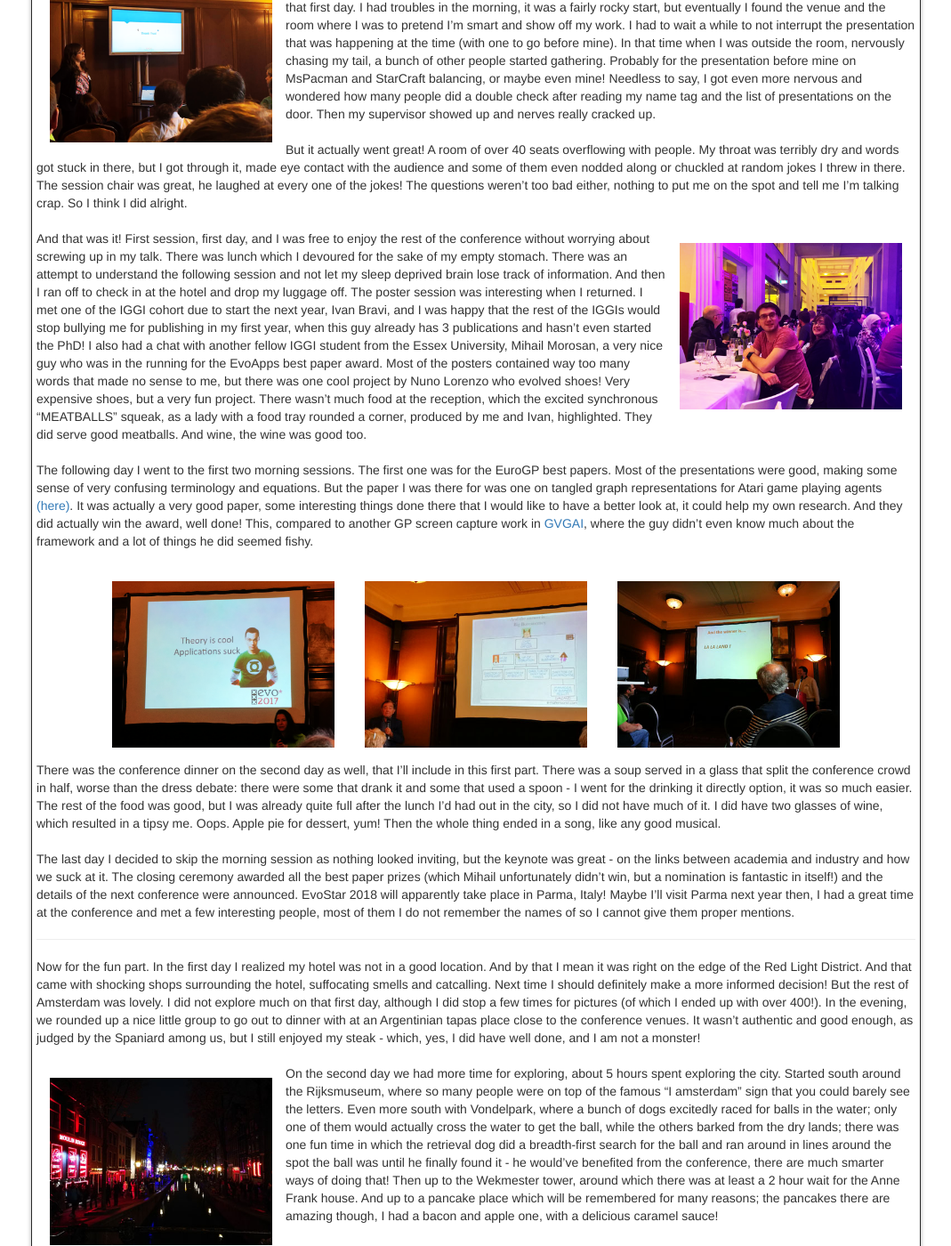
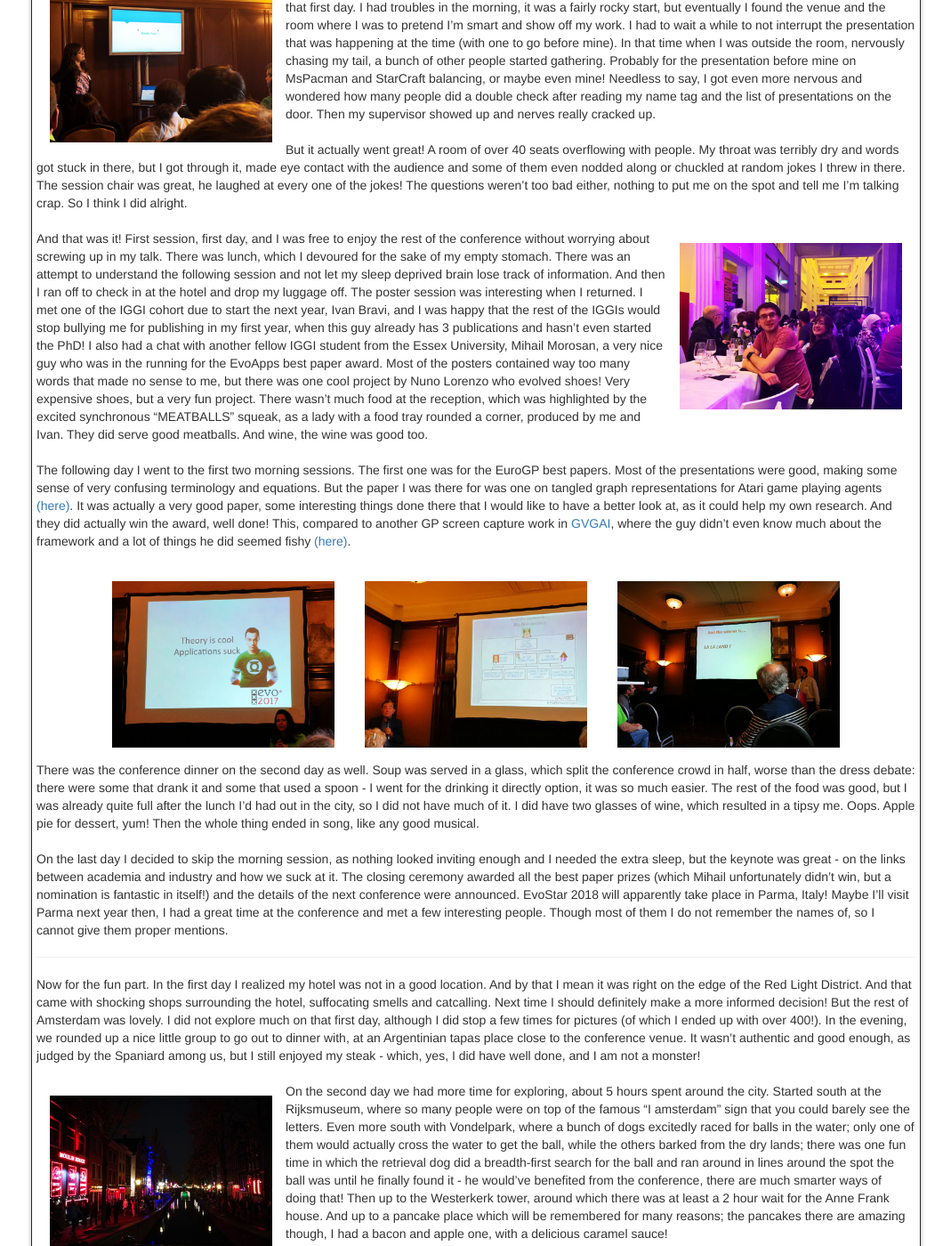
Before and after one commit to rdgain/rdgain.github.io, a Jekyll site: the page built from _posts/2017-04-23-trip-to-evostar-2017-in-amsterdam.md, in a window 1280 px wide and 1400 px high, scrolled down 907 px. Shown: the whole window at 89% size, without its empty margins (105-1174 px from the left). Built offline with Jekyll 4.4.1, drawn with Linux system fonts in a browser that asks for light colours; nearby versions of some CDN libraries; some web fonts are replaced; library files that are not in the unit come from our copies; comment, search, counter and statistics services are not loaded; some of the changed text lies outside the part shown.

Commit message:
small fixes in post

```diff
--- a/_posts/2017-04-23-trip-to-evostar-2017-in-amsterdam.md
+++ b/_posts/2017-04-23-trip-to-evostar-2017-in-amsterdam.md
@@ -26,29 +26,29 @@ But it actually went great! A room of over 40 seats overflowing with people. My
 
 <img style="margin:15px;width:250px;float:right" src="{{ site.url }}/assets/images/post3/dinner.png" />
 
-And that was it! First session, first day, and I was free to enjoy the rest of the conference without worrying about screwing up in my talk. There was lunch which I devoured for the sake of my empty stomach. There was an attempt to understand the following session and not let my sleep deprived brain lose track of information. And then I ran off to check in at the hotel and drop my luggage off. The poster session was interesting when I returned. I met one of the IGGI cohort due to start the next year, Ivan Bravi, and I was happy that the rest of the IGGIs would stop bullying me for publishing in my first year, when this guy already has 3 publications and hasn't even started the PhD! I also had a chat with another fellow IGGI student from the Essex University, Mihail Morosan, a very nice guy who was in the running for the EvoApps best paper award. Most of the posters contained way too many words that made no sense to me, but there was one cool project by Nuno Lorenzo who evolved shoes! Very expensive shoes, but a very fun project. There wasn't much food at the reception, which the excited synchronous "MEATBALLS" squeak, as a lady with a food tray rounded a corner, produced by me and Ivan, highlighted. They did serve good meatballs. And wine, the wine was good too.
+And that was it! First session, first day, and I was free to enjoy the rest of the conference without worrying about screwing up in my talk. There was lunch, which I devoured for the sake of my empty stomach. There was an attempt to understand the following session and not let my sleep deprived brain lose track of information. And then I ran off to check in at the hotel and drop my luggage off. The poster session was interesting when I returned. I met one of the IGGI cohort due to start the next year, Ivan Bravi, and I was happy that the rest of the IGGIs would stop bullying me for publishing in my first year, when this guy already has 3 publications and hasn't even started the PhD! I also had a chat with another fellow IGGI student from the Essex University, Mihail Morosan, a very nice guy who was in the running for the EvoApps best paper award. Most of the posters contained way too many words that made no sense to me, but there was one cool project by Nuno Lorenzo who evolved shoes! Very expensive shoes, but a very fun project. There wasn't much food at the reception, which was highlighted by the excited synchronous "MEATBALLS" squeak, as a lady with a food tray rounded a corner, produced by me and Ivan. They did serve good meatballs. And wine, the wine was good too.
 
-The following day I went to the first two morning sessions. The first one was for the EuroGP best papers. Most of the presentations were good, making some sense of very confusing terminology and equations. But the paper I was there for was one on tangled graph representations for Atari game playing agents [(here)](https://link.springer.com/chapter/10.1007/978-3-319-55696-3_5). It was actually a very good paper, some interesting things done there that I would like to have a better look at, it could help my own research. And they did actually win the award, well done! This, compared to another GP screen capture work in [GVGAI](http:\\gvgai.net), where the guy didn't even know much about the framework and a lot of things he did seemed fishy.
+The following day I went to the first two morning sessions. The first one was for the EuroGP best papers. Most of the presentations were good, making some sense of very confusing terminology and equations. But the paper I was there for was one on tangled graph representations for Atari game playing agents [(here)](https://link.springer.com/chapter/10.1007/978-3-319-55696-3_5). It was actually a very good paper, some interesting things done there that I would like to have a better look at, as it could help my own research. And they did actually win the award, well done! This, compared to another GP screen capture work in [GVGAI](http:\\gvgai.net), where the guy didn't even know much about the framework and a lot of things he did seemed fishy [(here)](https://link.springer.com/chapter/10.1007/978-3-319-55696-3_4).
 
 <center><img style="margin:15px;width:250px;" src="{{ site.url }}/assets/images/post3/end.png" /> <img style="margin:15px;width:250px;" src="{{ site.url }}/assets/images/post3/keynote.jpg" /> <img style="margin:15px;width:250px;" src="{{ site.url }}/assets/images/post3/lalaland.jpg" /></center>
 
-There was the conference dinner on the second day as well, that I'll include in this first part. There was a soup served in a glass that split the conference crowd in half, worse than the dress debate: there were some that drank it and some that used a spoon - I went for the drinking it directly option, it was so much easier. The rest of the food was good, but I was already quite full after the lunch I'd had out in the city, so I did not have much of it. I did have two glasses of wine, which resulted in a tipsy me. Oops. Apple pie for dessert, yum! Then the whole thing ended in a song, like any good musical.
+There was the conference dinner on the second day as well. Soup was served in a glass, which split the conference crowd in half, worse than the dress debate: there were some that drank it and some that used a spoon - I went for the drinking it directly option, it was so much easier. The rest of the food was good, but I was already quite full after the lunch I'd had out in the city, so I did not have much of it. I did have two glasses of wine, which resulted in a tipsy me. Oops. Apple pie for dessert, yum! Then the whole thing ended in song, like any good musical.
 
-The last day I decided to skip the morning session as nothing looked inviting, but the keynote was great - on the links between academia and industry and how we suck at it. The closing ceremony awarded all the best paper prizes (which Mihail unfortunately didn't win, but a nomination is fantastic in itself!) and the details of the next conference were announced. EvoStar 2018 will apparently take place in Parma, Italy! Maybe I'll visit Parma next year then, I had a great time at the conference and met a few interesting people, most of them I do not remember the names of so I cannot give them proper mentions.
+On the last day I decided to skip the morning session, as nothing looked inviting enough and I needed the extra sleep, but the keynote was great - on the links between academia and industry and how we suck at it. The closing ceremony awarded all the best paper prizes (which Mihail unfortunately didn't win, but a nomination is fantastic in itself!) and the details of the next conference were announced. EvoStar 2018 will apparently take place in Parma, Italy! Maybe I'll visit Parma next year then, I had a great time at the conference and met a few interesting people. Though most of them I do not remember the names of, so I cannot give them proper mentions.
 
 <hr>
 
-Now for the fun part. In the first day I realized my hotel was not in a good location. And by that I mean it was right on the edge of the Red Light District. And that came with shocking shops surrounding the hotel, suffocating smells and catcalling. Next time I should definitely make a more informed decision! But the rest of Amsterdam was lovely. I did not explore much on that first day, although I did stop a few times for pictures (of which I ended up with over 400!). In the evening, we rounded up a nice little group to go out to dinner with at an Argentinian tapas place close to the conference venues. It wasn't authentic and good enough, as judged by the Spaniard among us, but I still enjoyed my steak - which, yes, I did have well done, and I am not a monster!
+Now for the fun part. In the first day I realized my hotel was not in a good location. And by that I mean it was right on the edge of the Red Light District. And that came with shocking shops surrounding the hotel, suffocating smells and catcalling. Next time I should definitely make a more informed decision! But the rest of Amsterdam was lovely. I did not explore much on that first day, although I did stop a few times for pictures (of which I ended up with over 400!). In the evening, we rounded up a nice little group to go out to dinner with, at an Argentinian tapas place close to the conference venue. It wasn't authentic and good enough, as judged by the Spaniard among us, but I still enjoyed my steak - which, yes, I did have well done, and I am not a monster!
 
 <img style="margin:15px;width:250px;float:left" src="{{ site.url }}/assets/images/post3/reddistrict.jpg" />
 
-On the second day we had more time for exploring, about 5 hours spent exploring the city. Started south around the Rijksmuseum, where so many people were on top of the famous "I amsterdam" sign that you could barely see the letters. Even more south with Vondelpark, where a bunch of dogs excitedly raced for balls in the water; only one of them would actually cross the water to get the ball, while the others barked from the dry lands; there was one fun time in which the retrieval dog did a breadth-first search for the ball and ran around in lines around the spot the ball was until he finally found it - he would've benefited from the conference, there are much smarter ways of doing that! Then up to the Wekmester tower, around which there was at least a 2 hour wait for the Anne Frank house. And up to a pancake place which will be remembered for many reasons; the pancakes there are amazing though, I had a bacon and apple one, with a delicious caramel sauce!
+On the second day we had more time for exploring, about 5 hours spent around the city. Started south at the Rijksmuseum, where so many people were on top of the famous "I amsterdam" sign that you could barely see the letters. Even more south with Vondelpark, where a bunch of dogs excitedly raced for balls in the water; only one of them would actually cross the water to get the ball, while the others barked from the dry lands; there was one fun time in which the retrieval dog did a breadth-first search for the ball and ran around in lines around the spot the ball was until he finally found it - he would've benefited from the conference, there are much smarter ways of doing that! Then up to the Westerkerk tower, around which there was at least a 2 hour wait for the Anne Frank house. And up to a pancake place which will be remembered for many reasons; the pancakes there are amazing though, I had a bacon and apple one, with a delicious caramel sauce!
 
 <img style="margin:15px;width:250px;float:right" src="{{ site.url }}/assets/images/post3/sweet.png" />
 
 On the third day, after the conference closed, we made our way up near the Centraal station to find the starting point for the canal tour sponsored by the conference. That was quite a cool experience, even though we queued wrongly with a huge group. Eventually we did make it to the right boat and off we went, getting some nice views of the city from a different angle. We ran off to explore some hidden corners in the west part afterwards, finding some beautiful secret gardens and a cute little woodwork shop. Dinner was Italian with some pizza, followed by a traumatizing walk around the Red District - must be done, if even just once. One guy was spotted asking one of the ladies in the windows how much he was supposed to pay - and what for. Protect your innocence, young one.
 
-The last day we spent exploring some more before the flights. Starting at the Begenhof, then going up to the botanical garden and NEMO for a nice view of the city on the roof of the science museum. Some little streets were found and we stopped for dessert in a small shop called Sweetella, which lived up to its name. I had a waffle topped up with Nutella, white chocolate and smarties and I think part of me died there. A hunt for water was necessary, followed by the sad fareweel to Amsterdam.
+The last day we spent exploring some more before the flights. Starting at the Begijnhof, then going up to the botanical garden and NEMO for a nice view of the city on the roof of the science museum. Some little streets were found and we stopped for dessert in a small shop called Sweetella, which lived up to its name. I had a waffle topped up with Nutella, white chocolate and smarties and I think part of me died there. A hunt for water was necessary, followed by the sad fareweel to Amsterdam.
 
 And in the four days spent there, I surprisingly did not get run over by one bicycle.
 
```
Also changed, not shown: other parts of _posts/2017-04-23-trip-to-evostar-2017-in-amsterdam.md (+1 -1 lines).
